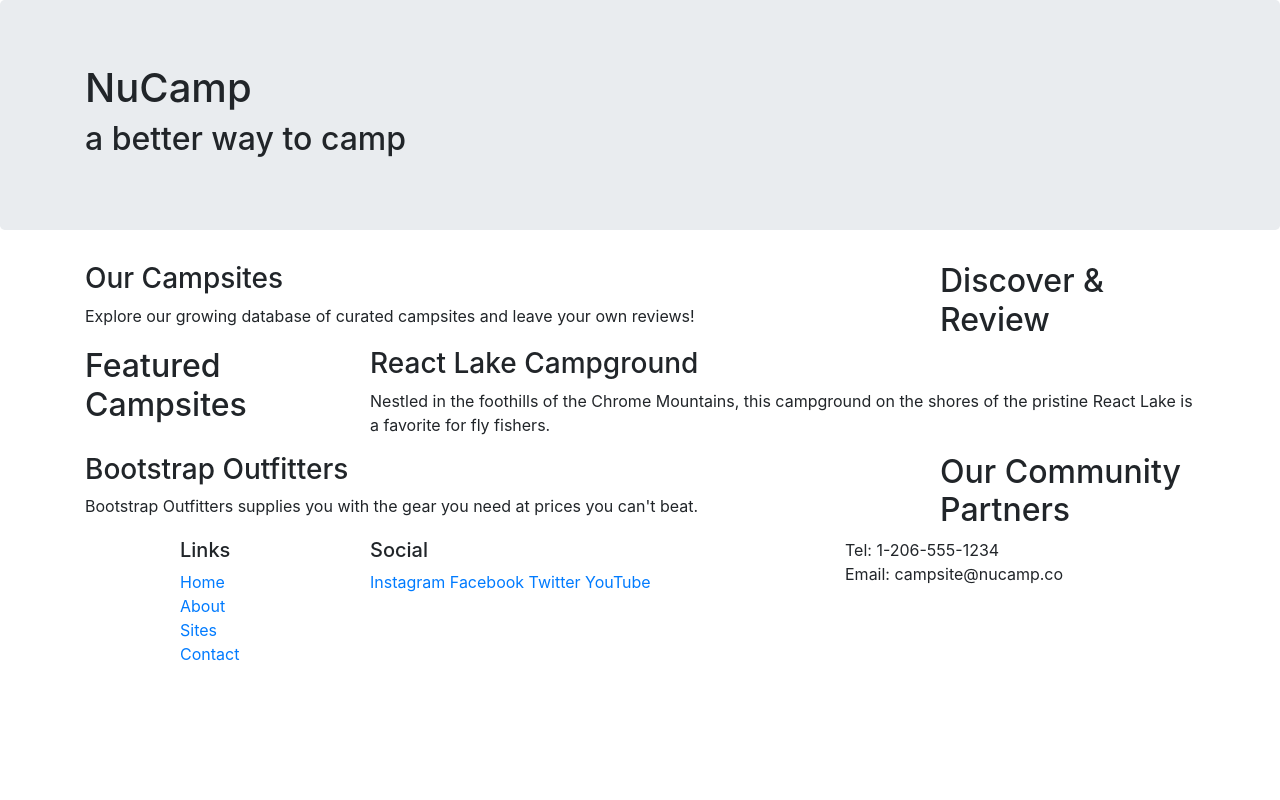
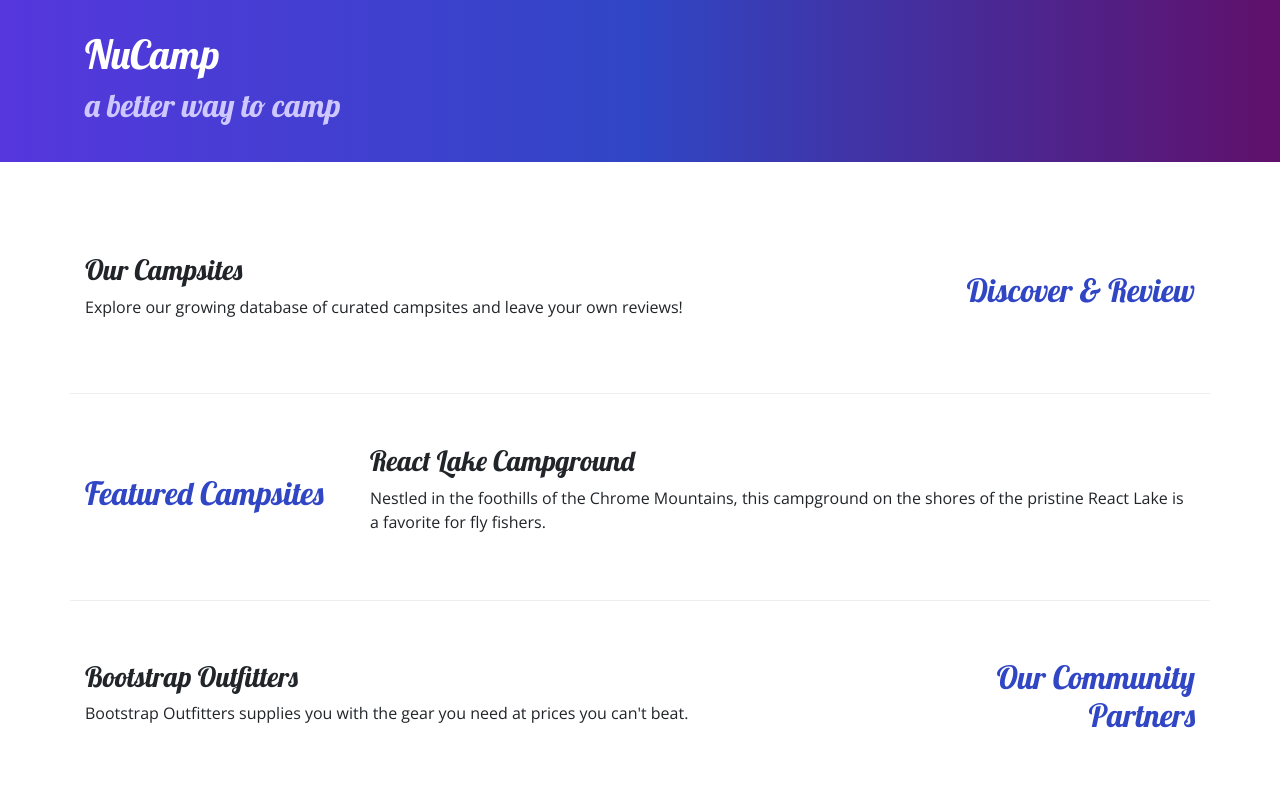
Before and after one commit to jeff1haupt/2-bootstrap, a website: page index.html in a window 1280 px wide. Shown: the top 800 px of the page. Drawn offline with nearby package versions, Linux system fonts and the light colour scheme.

Commit message:
add stylesheet changes

```diff
--- /dev/null
+++ b/css/styles.css
@@ -0,0 +1,32 @@
+body {
+    font-family: "Open Sans", sans-serif;
+}
+
+h1, h2, h3 {
+    font-family: "Lobster", cursive;
+}
+
+h2 {
+    color: #3046C5;
+}
+
+header h2 {
+    color: #CEC8FF;
+}
+
+footer {
+    background-image: linear-gradient(#CEC8FF, white);
+    padding: 20px 0;
+}
+
+.jumbotron {
+    padding: 30px;
+    background-image: linear-gradient(to right, #5637DD, #3046C5, #60106B);
+    color: white;
+}
+
+.row-content {
+    padding: 50px 0;
+    border-bottom: 1px ridge;
+    min-height: 200px;
+}
--- a/index.html
+++ b/index.html
@@ -9,12 +9,15 @@
         <!-- Bootstrap CSS -->
         <link rel="stylesheet" href="node_modules/bootstrap/dist/css/bootstrap.min.css" />
 
+        <!-- Additional CSS must be placed after Bootstrap CSS-->
+        <link rel="stylesheet" href="https://fonts.googleapis.com/css?family=Lobster|Open+Sans" />
+        <link rel="stylesheet" href="css/styles.css">
         <title>NuCamp: A Better Way To Camp</title>
     </head>
 
 <body>
 
-    <header class="jumbotron">
+    <header class="jumbotron jumbotron-fluid">
         <div class="container">
             <div class="row">
                 <div class="col">
@@ -26,9 +29,9 @@
     </header>
 
     <div class="container">
-        <div class="row">
+        <div class="row row-content align-items-center">
             <div class="col-sm-4 order-sm-last col-md-3">
-                <h2>Discover & Review</h2>
+                <h2 class="text-sm-right">Discover & Review</h2>
             </div>
             <div class="col">
                 <h3>Our Campsites</h3>
@@ -36,7 +39,7 @@
             </div>
         </div>
 
-        <div class="row">
+        <div class="row row-content align-items-center">
             <div class="col-sm-4 col-md-3">
                 <h2>Featured Campsites</h2>
             </div>
@@ -46,9 +49,9 @@
    			</div>
         </div>
 
-        <div class="row">
+        <div class="row row-content align-items-center">
             <div class="col-sm-4 order-sm-last col-md-3">
-                <h2>Our Community Partners</h2>
+                <h2 class="text-sm-right">Our Community Partners</h2>
             </div>
             <div class="col">
                 <h3>Bootstrap Outfitters</h3>
@@ -69,14 +72,14 @@
                         <li><a href="#">Contact</a></li>
                     </ul>
                 </div>
-                <div class="col-6 col-sm-5">
+                <div class="col-6 col-sm-5 text-center">
                 	<h5>Social</h5>
                     <a href="http://instagram.com/">Instagram</a>
                     <a href="http://facebook.com/">Facebook</a>
                     <a href="http://twitter.com/">Twitter</a>
                     <a href="http://youtube.com/">YouTube</a>
                 </div>
-                <div class="col-sm-4">
+                <div class="col-sm-4 text-center">
                     Tel: 1-206-555-1234<br />
                     Email: campsite@nucamp.co
                 </div>
```
